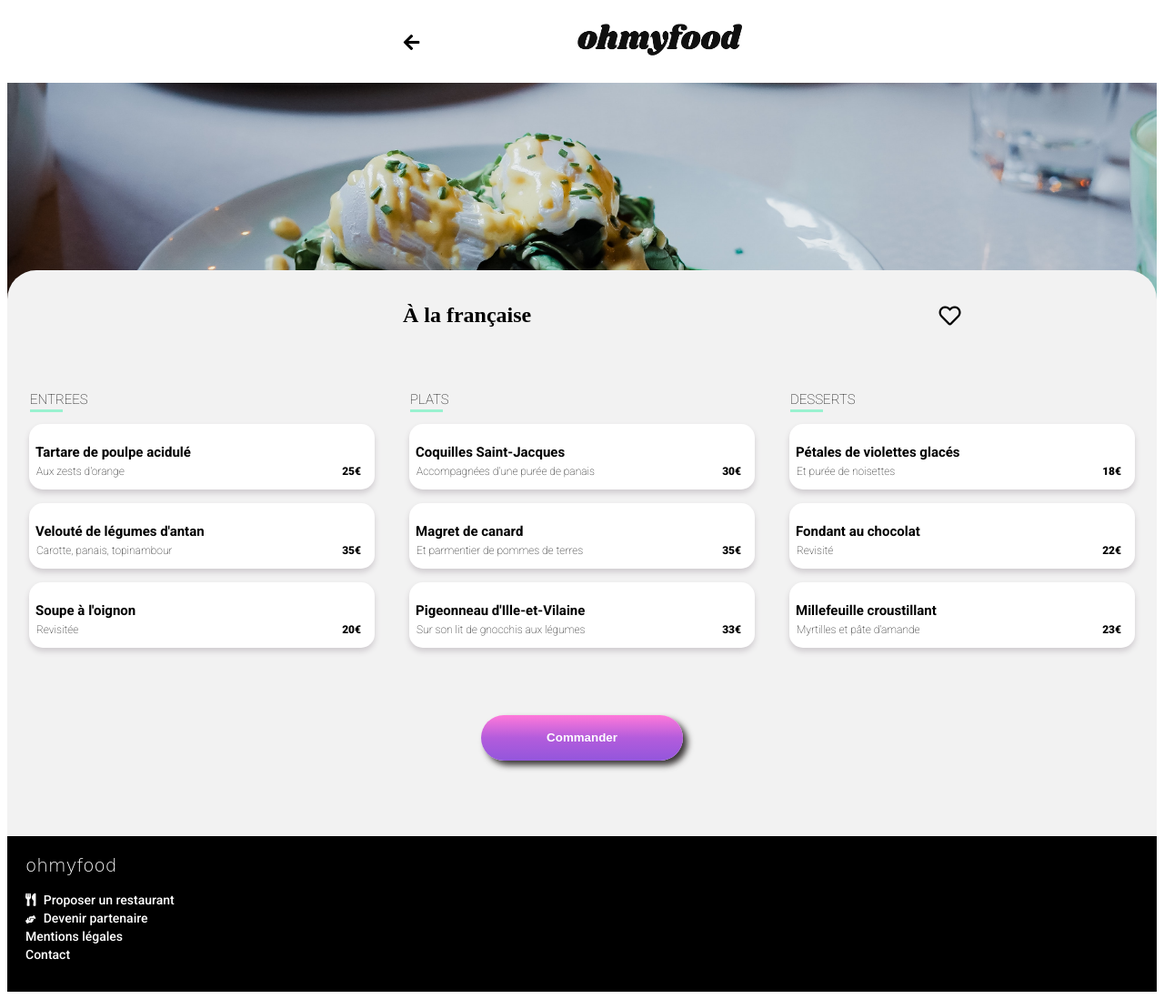
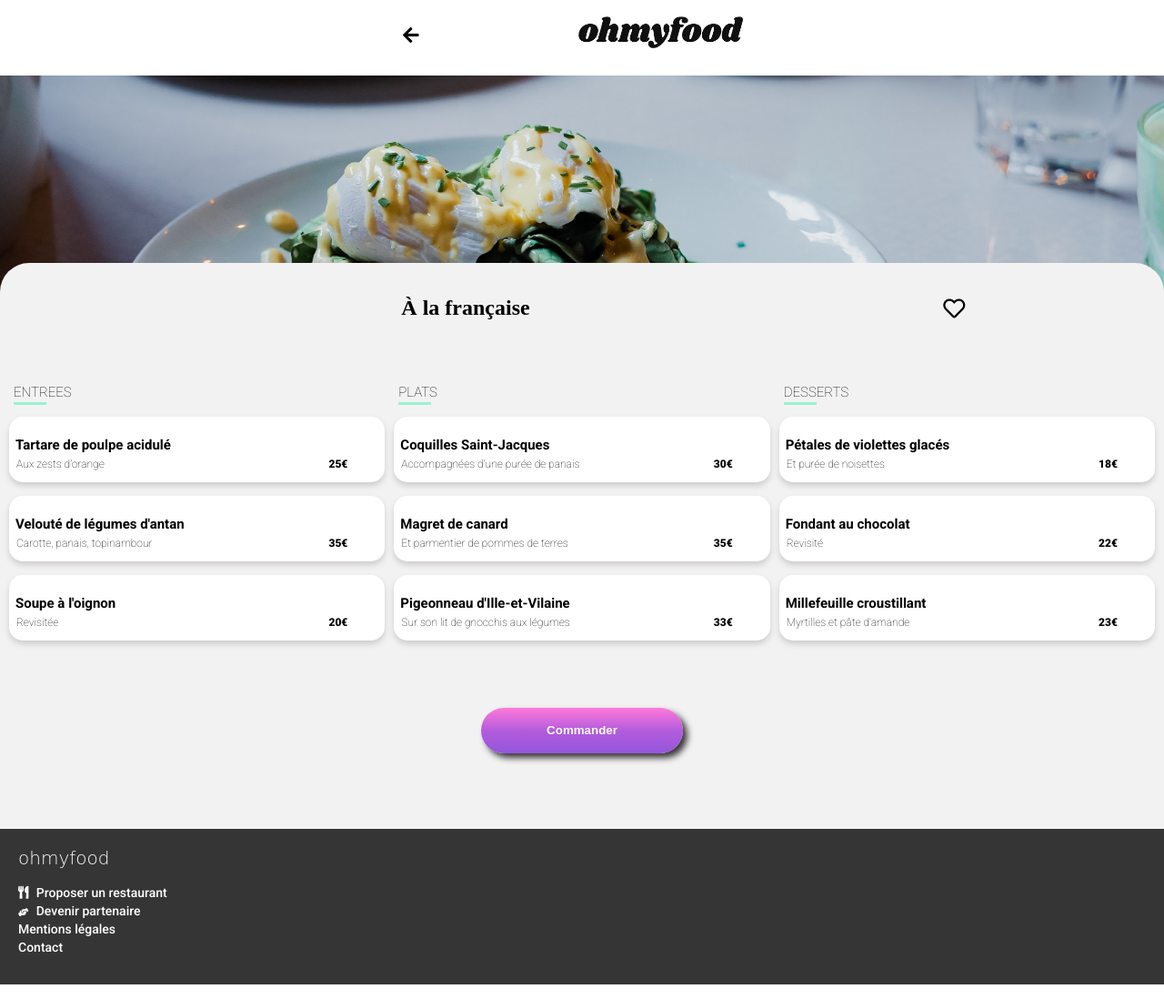
Before and after one commit to durrmeyer/durrmeyer-3-02092021, a website: page pages/a-la-française.html in a window 1280 px wide. Shown: the whole page at 91% size. Drawn offline with Linux system fonts and the light colour scheme; a web font is replaced by a local one.

Commit message:
correction

```diff
--- a/pages/a-la-française.html
+++ b/pages/a-la-française.html
@@ -21,15 +21,15 @@
   <body>
     <header>
       <div class="header-retour">
-        <a href="../../index.html"><i class="fas fa-arrow-left fleche"></i></a>
+        <a href="/index.html"><i class="fas fa-arrow-left fleche"></i></a>
       </div>
       <div class="header-logo">
-        <img src="../../public/images/logo/ohmyfood.png" alt="logo-ohmyfood" />
+        <img src="../public/images/logo/ohmyfood.png" alt="logo-ohmyfood" />
       </div>
     </header>
     <div class="background">
       <img
-        src="../../public/images/restaurants/toa-heftiba-DQKerTsQwi0-unsplash.jpg"
+        src="/public/images/restaurants/toa-heftiba-DQKerTsQwi0-unsplash.jpg"
         alt="menu a la française"
       />
     </div>
--- a/sass/base/_base.scss
+++ b/sass/base/_base.scss
@@ -1,6 +1,7 @@
 body {
   font-family: $text2;
   font-weight: lighter;
+  margin: 0;
 }
 
 h1 {
--- a/sass/layout/_footer.scss
+++ b/sass/layout/_footer.scss
@@ -1,6 +1,6 @@
 footer {
   color: $white;
-  background: $color-footer;
+  background: #353535;
   padding-left: 20px;
   margin-top: 0;
   box-sizing: border-box;
--- a/sass/layout/_pages.scss
+++ b/sass/layout/_pages.scss
@@ -16,7 +16,7 @@
     @include responsive(desktop) {
       display: flex;
       justify-content: center;
-      margin-left: 10px;
+      margin-right: 10px;
     }
     @include responsive(tablette) {
       display: flex;
@@ -25,6 +25,7 @@
     @include responsive(phone) {
       display: flex;
       flex-direction: column;
+      padding-right: 10px;
     }
     section {
       margin-bottom: -36px;
@@ -89,8 +90,8 @@ section {
   height: 72px;
   margin: 10px;
   border-radius: 15px;
-  padding-right: 15px;
-  margin: 0 24px 15px 4px;
+  padding-right: 41px;
+  margin: 0 0 15px 0;
   text-overflow: ellipsis;
   position: relative;
   overflow: hidden;
```
Also changed, not shown: pages/la-note-enchantée.html (+2 -2 lines), pages/la-palette-du-gout.html (+2 -2 lines), pages/le-delice-des-sens.html (+1 -1 lines), public/css/style.css, 1 other file.
